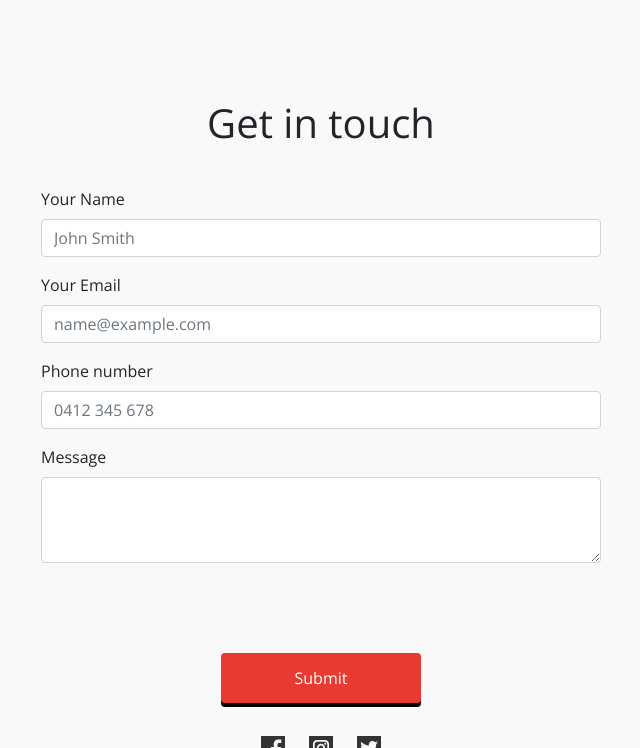
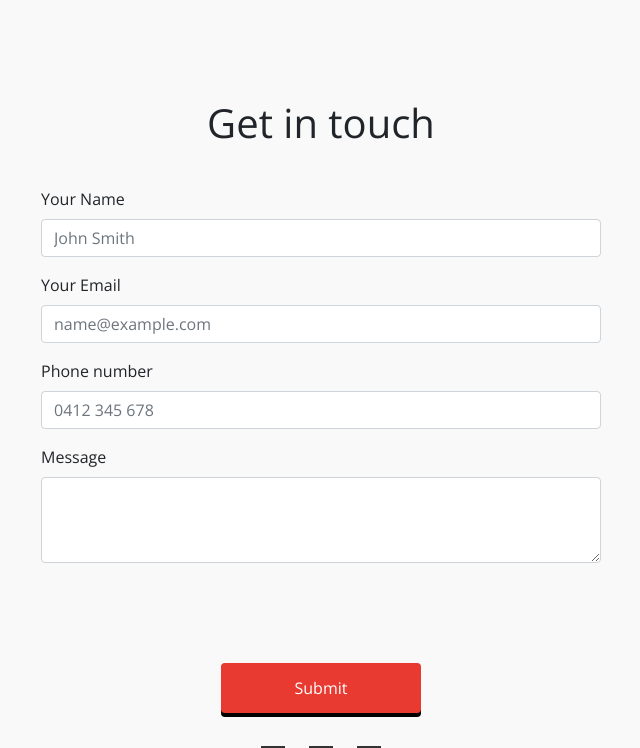
Before and after one commit to emiliokyp/itac, a PHP site: page / in a window 1280 px wide. Shown: the part 5752-6500 px from the top of the page, without its empty margins (319-959 px from the left). Run offline with PHP 8.4, Linux system fonts and the light colour scheme; some libraries are stand-ins or nearby versions.

Commit message:
finally centered and margin bottom added for seperation

```diff
--- a/components/contact.php
+++ b/components/contact.php
@@ -19,7 +19,7 @@
 					<label for="additionalinfo">Message</label>
 					<textarea class="form-control" name="info" id="additionalinfo" rows="3"></textarea>
 				</div>
-				<div style="margin: 0 auto; width: 304px; height: 74px;"><div class="g-recaptcha" data-sitekey="6Ld2YFMUAAAAAHIfaabmCSnN3ABq6_9g02A8FB_d"></div></div>
+				<div style="margin: 0 auto; width: 304px; height: 74px; margin-bottom: 10px;"><div class="g-recaptcha" data-sitekey="6Ld2YFMUAAAAAHIfaabmCSnN3ABq6_9g02A8FB_d"></div></div>
 				<div class="submit-container">
 					<button type="submit" name="submit" class="submit">Submit</button>
 				</div>
```
